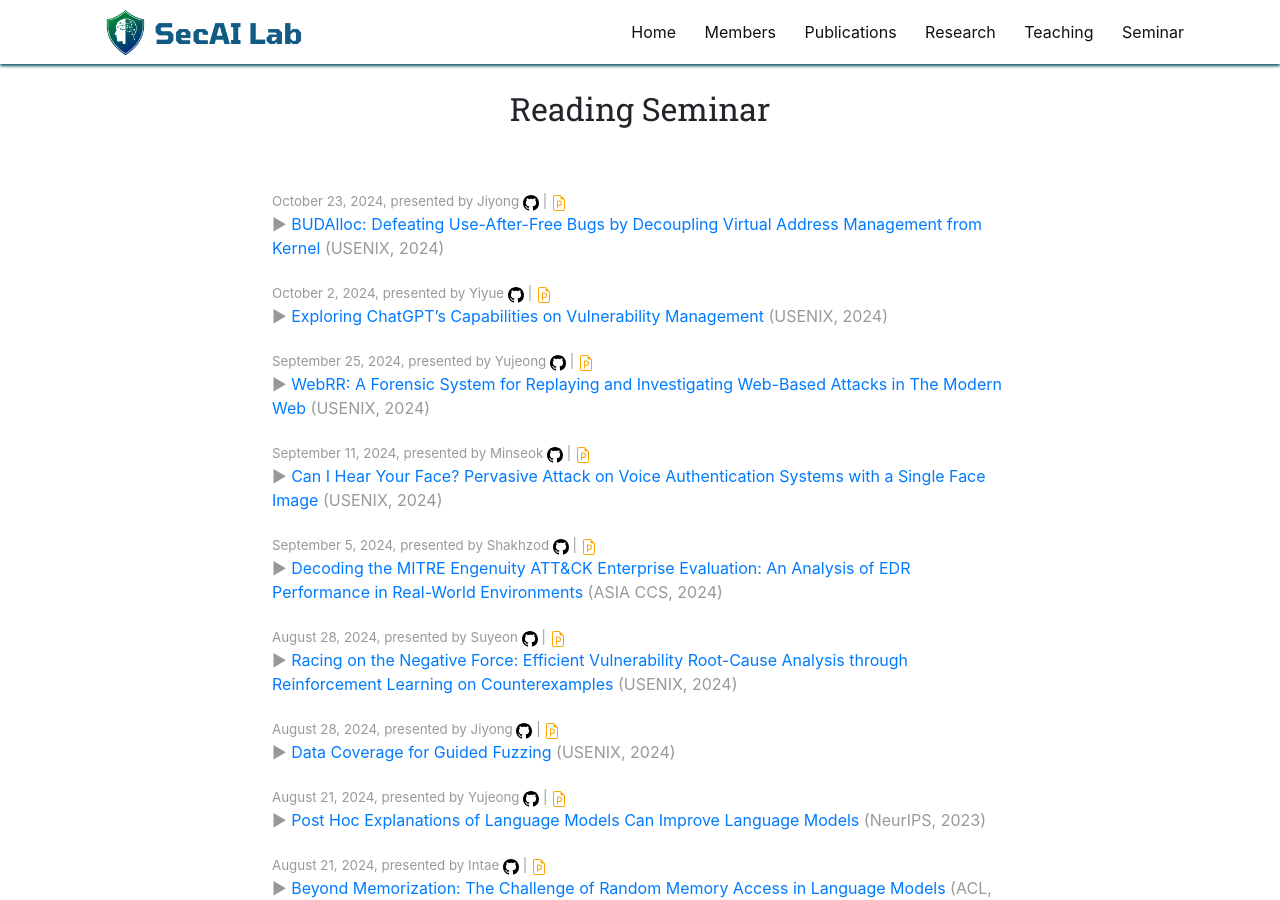
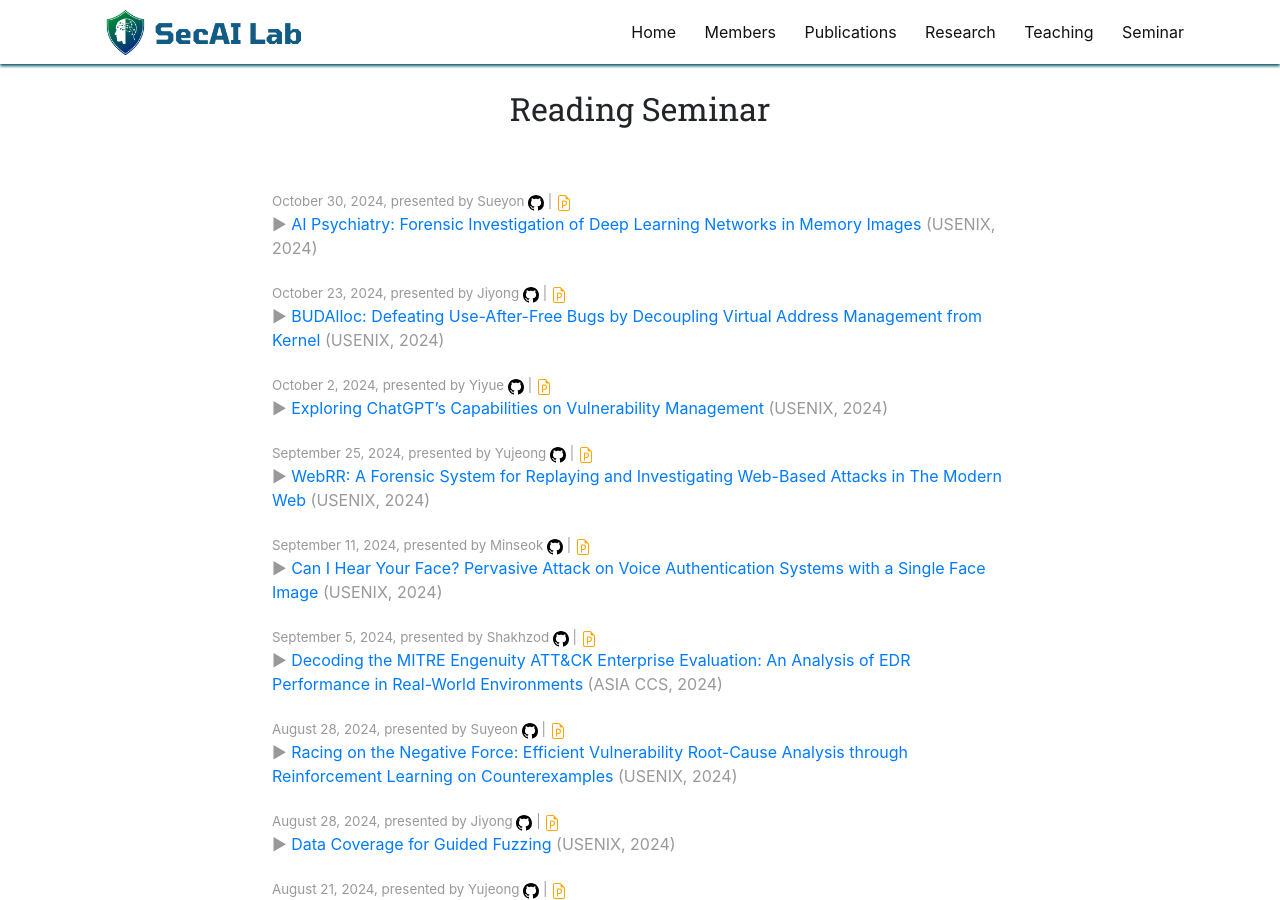
Before and after one commit to SecAI-Lab/secai-lab.github.io, a Jekyll site: the page built from pages/seminar.md, in a window 1280 px wide and 900 px high. Built offline with Jekyll 4.4.1, drawn with Linux system fonts in a browser that asks for light colours; nearby versions of some CDN libraries.

Commit message:
Update readings.yml

```diff
--- a/_data/readings.yml
+++ b/_data/readings.yml
@@ -1,3 +1,13 @@
+- title: "AI Psychiatry: Forensic Investigation of Deep Learning Networks in Memory Images"
+  link: "https://www.usenix.org/system/files/sec24summer-prepub-517-oygenblik.pdf"
+  ppt_link: "https://drive.google.com/file/d/1S_4JgOGHVn36fbfTMY1b307_O9TLCqdP/view?usp=sharing"
+  code_link: "https://github.com/CyFI-Lab-Public/AiP"
+  presenter: Sueyon
+  conference: USENIX
+  date: 2024.10.30
+  pub_year: 2024
+  discussion: "(Discussion) "
+
 - title: "BUDAlloc: Defeating Use-After-Free Bugs by Decoupling Virtual Address Management from Kernel"
   link: "https://www.usenix.org/conference/usenixsecurity24/presentation/ahn"
   ppt_link: "https://secai.skku.edu/assets/paper-presentation/jiyong_BUDAlloc_USENIX24.pdf"
@@ -6,7 +16,7 @@
   conference: USENIX
   date: 2024.10.23
   pub_year: 2024
-  discussion: "(Discussion)This paper presents BUDAlloc, a novel one-time allocator (OTA) designed to address use-after-free (UAF) vulnerabilities by decoupling virtual address management from the kernel. Unlike conventional approaches, BUDAlloc shifts virtual memory operations to the user level, reducing system call overhead and improving performance, especially in multi-threaded applications. Using eBPF-based page fault handling, BUDAlloc efficiently manages virtual aliases and batches memory operations to minimize fragmentation. It offers two modes—detection and prevention—allowing users to prioritize either bug detection or performance. Evaluations show that BUDAlloc improves performance by 15% over DangZero and reduces memory overhead by 61% compared to FFmalloc, making it a scalable and practical solution for UAF bug detection without modifying existing binaries."
+  discussion: "(Discussion) This paper presents BUDAlloc, a novel one-time allocator (OTA) designed to address use-after-free (UAF) vulnerabilities by decoupling virtual address management from the kernel. Unlike conventional approaches, BUDAlloc shifts virtual memory operations to the user level, reducing system call overhead and improving performance, especially in multi-threaded applications. Using eBPF-based page fault handling, BUDAlloc efficiently manages virtual aliases and batches memory operations to minimize fragmentation. It offers two modes—detection and prevention—allowing users to prioritize either bug detection or performance. Evaluations show that BUDAlloc improves performance by 15% over DangZero and reduces memory overhead by 61% compared to FFmalloc, making it a scalable and practical solution for UAF bug detection without modifying existing binaries."
 
 - title: "Exploring ChatGPT’s Capabilities on Vulnerability Management"
   link: "https://www.usenix.org/system/files/usenixsecurity24-liu-peiyu.pdf"
```
